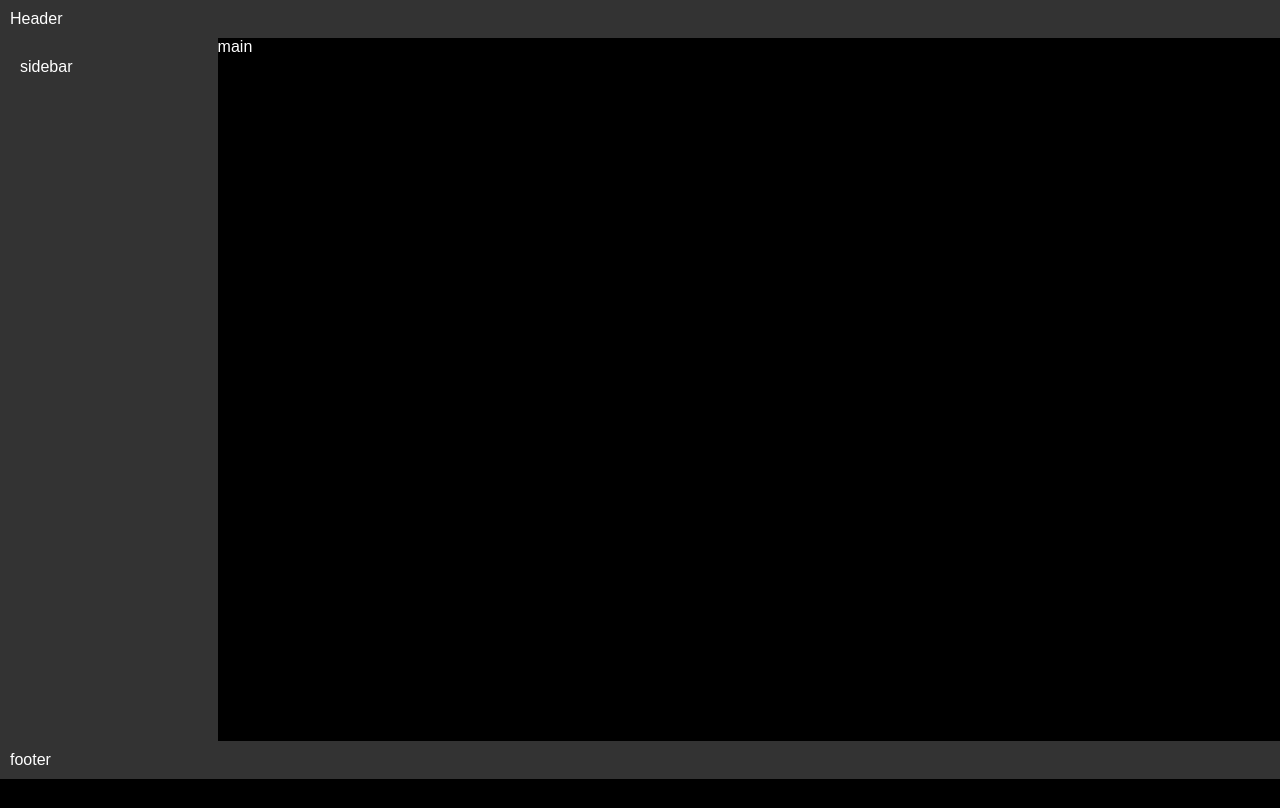
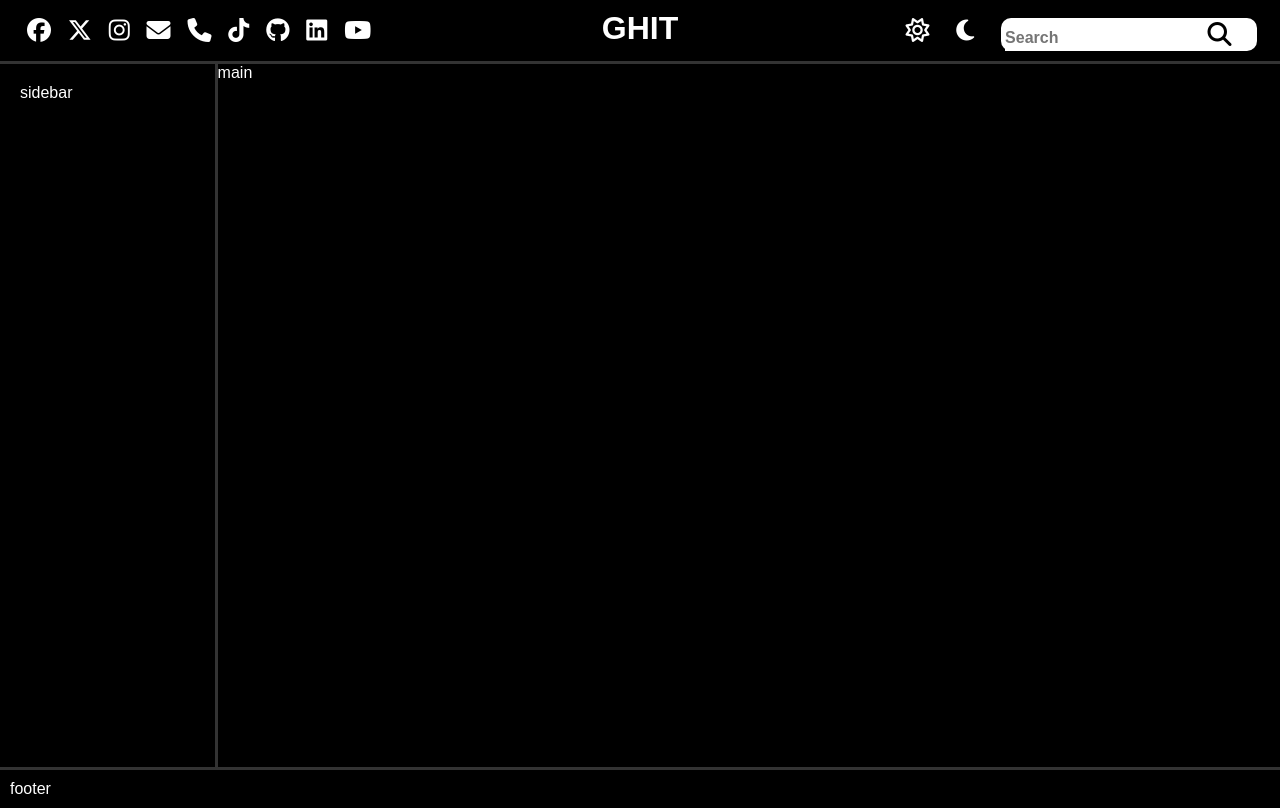
Before and after one commit to Sanusijohn0/GHIT-SITE, a plain HTML site: page index.html in a window 1280 px wide. Drawn offline with Linux system fonts and the light colour scheme.

Commit message:
Modified styles
modified the styles for the site

```diff
--- a/index.html
+++ b/index.html
@@ -9,9 +9,36 @@
     <link rel="stylesheet" href="style/header.css" />
     <link rel="stylesheet" href="style/main.css" />
     <link rel="stylesheet" href="style/sidebar.css" />
+    <script
+      src="https://kit.fontawesome.com/acba3e9411.js"
+      crossorigin="anonymous"
+    ></script>
   </head>
   <body>
-    <header id="header">Header</header>
+    <header id="header">
+      <div class="header__left">
+        <i class="fa-brands fa-facebook"></i>
+        <i class="fa-brands fa-x-twitter"></i>
+        <i class="fa-brands fa-instagram"></i>
+        <i class="fa-solid fa-envelope"></i>
+        <i class="fa-solid fa-phone"></i>
+        <i class="fa-brands fa-tiktok"></i>
+        <i class="fa-brands fa-github"></i>
+        <i class="fa-brands fa-linkedin"></i>
+        <i class="fa-brands fa-youtube"></i>
+      </div>
+      <div class="header__center">
+        <h1>GHIT</h1>
+      </div>
+      <div class="header__right">
+        <i class="fa-regular fa-sun"></i>
+        <i class="fa-solid fa-moon"></i>
+        <div class="search">
+          <input placeholder="Search" />
+          <a href="#"><i class="fa-solid fa-magnifying-glass"></i></a>
+        </div>
+      </div>
+    </header>
     <div class="container">
       <div class="sidebar">sidebar</div>
       <main id="main">main</main>
--- a/style/footer.css
+++ b/style/footer.css
@@ -1,4 +1,5 @@
 footer {
-  background-color: #333;
+  background-color: #000;
   padding: 10px;
+  border-top: 3px solid #333;
 }
--- a/style/header.css
+++ b/style/header.css
@@ -1,5 +1,49 @@
 header {
-  background-color: #333;
+  background-color: #000;
   width: 100vw;
   padding: 10px;
+  border-bottom: 3px solid #333;
+  display: flex;
+  justify-content: space-between;
+  align-items: baseline;
 }
+
+.header__left {
+  display: flex;
+  justify-content: space-evenly;
+  width: 30%;
+}
+.header__right {
+  display: flex;
+  justify-content: space-around;
+  width: 30%;
+}
+
+i {
+  fill: #fff;
+  cursor: pointer;
+  font-size: 24px;
+}
+
+i:hover {
+  opacity: 0.9;
+}
+
+.search {
+  background-color: #fff;
+  border-radius: 10px;
+  padding: 4px;
+}
+
+.search input {
+  width: 80%;
+  border: none;
+  outline: none;
+  height: 100%;
+  font-size: inherit;
+  font-weight: bold;
+}
+
+.search i {
+  color: #000;
+}
--- a/style/sidebar.css
+++ b/style/sidebar.css
@@ -1,6 +1,7 @@
 .sidebar {
-  background-color: #333;
+  background-color: #000;
   padding: 20px;
   height: 87.9vh;
   width: 17vw;
+  border-right: 3px solid #333;
 }
```
Also changed, not shown: img/dark_mode_FILL0_wght400_GRAD0_opsz24.svg, img/light_mode_FILL0_wght400_GRAD0_opsz24.svg, img/search_FILL0_wght400_GRAD0_opsz24.svg.
